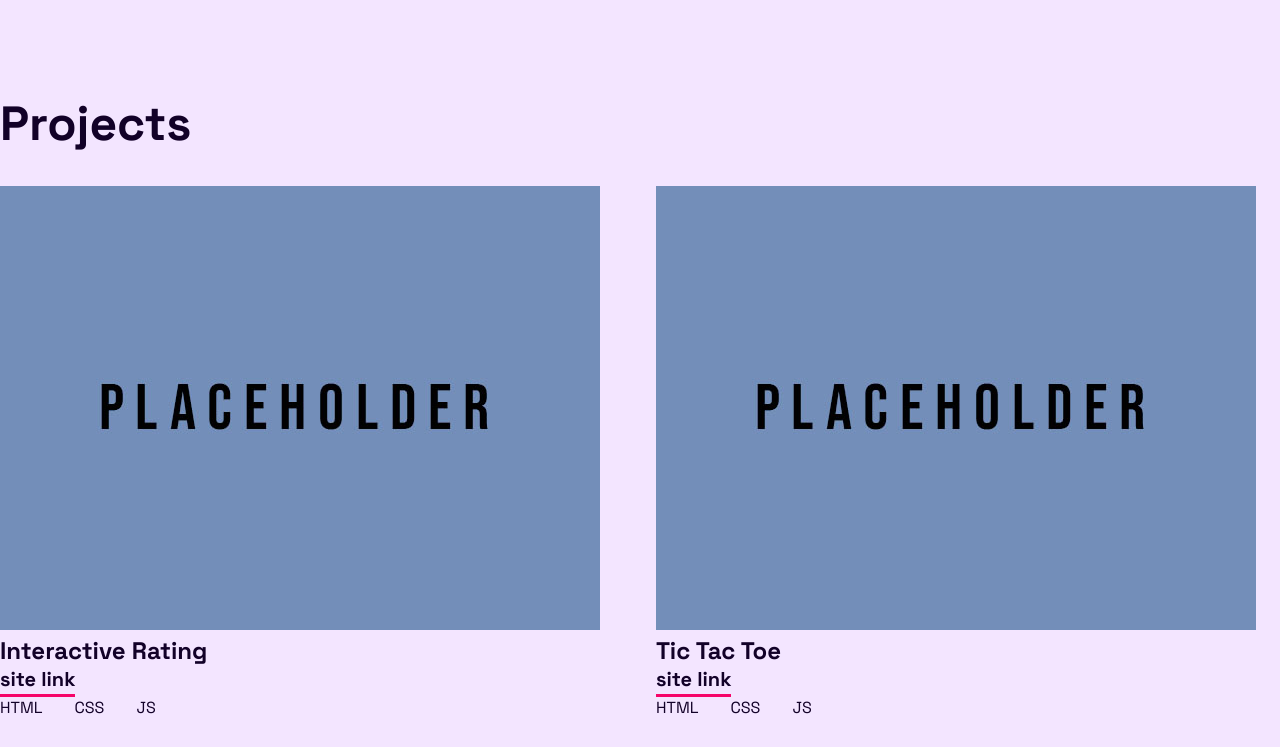
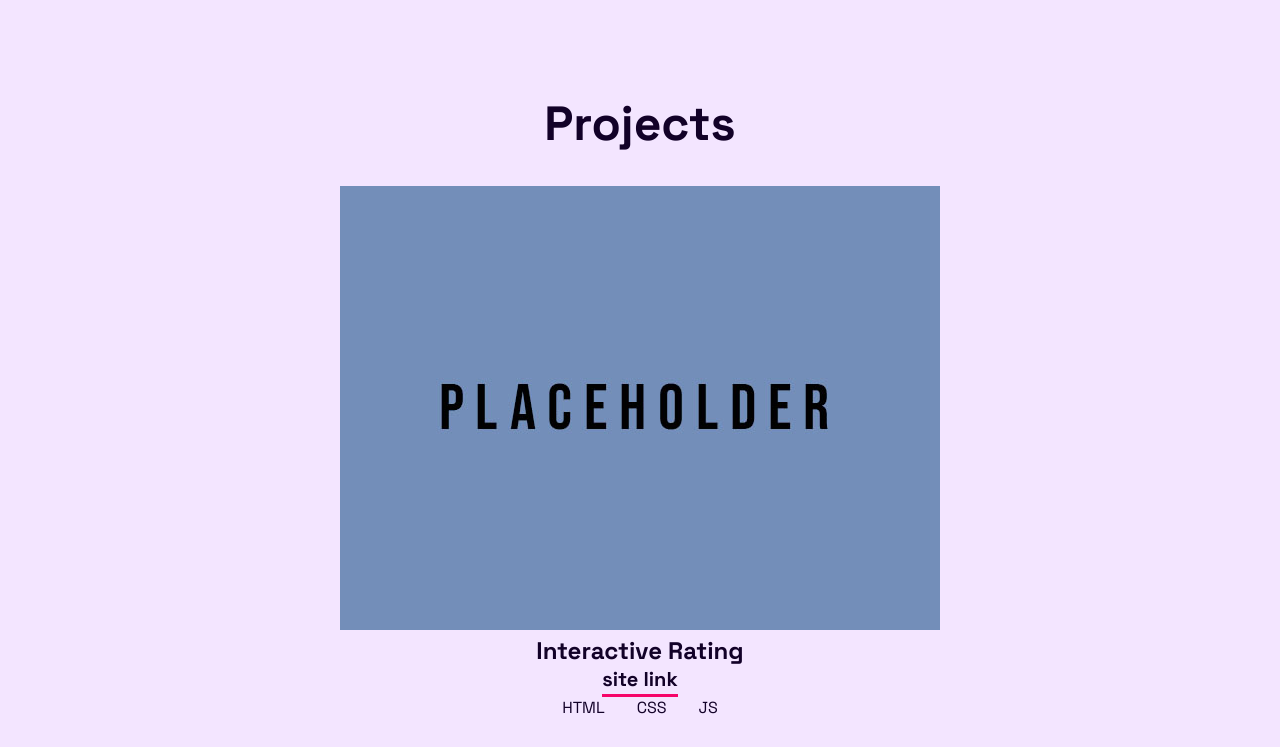
Before and after one commit to Moopy559/fe-portfolio, a plain HTML site: page index.html in a window 1280 px wide. Shown: the part 1230-1977 px from the top of the page. Drawn offline with Linux system fonts and the light colour scheme.

Commit message:
Add responsiveness for max-width:1400px screens - Changed grid to one column - Center-aligned text

```diff
--- a/style.css
+++ b/style.css
@@ -38,6 +38,7 @@ a {
   border-bottom: solid 0.2rem var(--accent);
   display: inline-block;
 }
+
 .wrapper {
   max-width: 1300px;
   margin: 0 auto;
@@ -141,3 +142,31 @@ a {
     width: 3rem;
   }
 }
+
+@media screen and (max-width: 1400px) {
+  .wrapper {
+    max-width: 900px;
+  }
+
+  .projects {
+    text-align: center;
+    ul {
+      grid-template-columns: 1fr;
+    }
+  }
+  .tooling {
+    justify-content: center;
+  }
+}
+
+@media screen and (max-width: 1000px) {
+  .wrapper {
+    max-width: 600px;
+  }
+}
+
+@media screen and (max-width: 500px) {
+  .wrapper {
+    max-width: 400px;
+  }
+}
```
